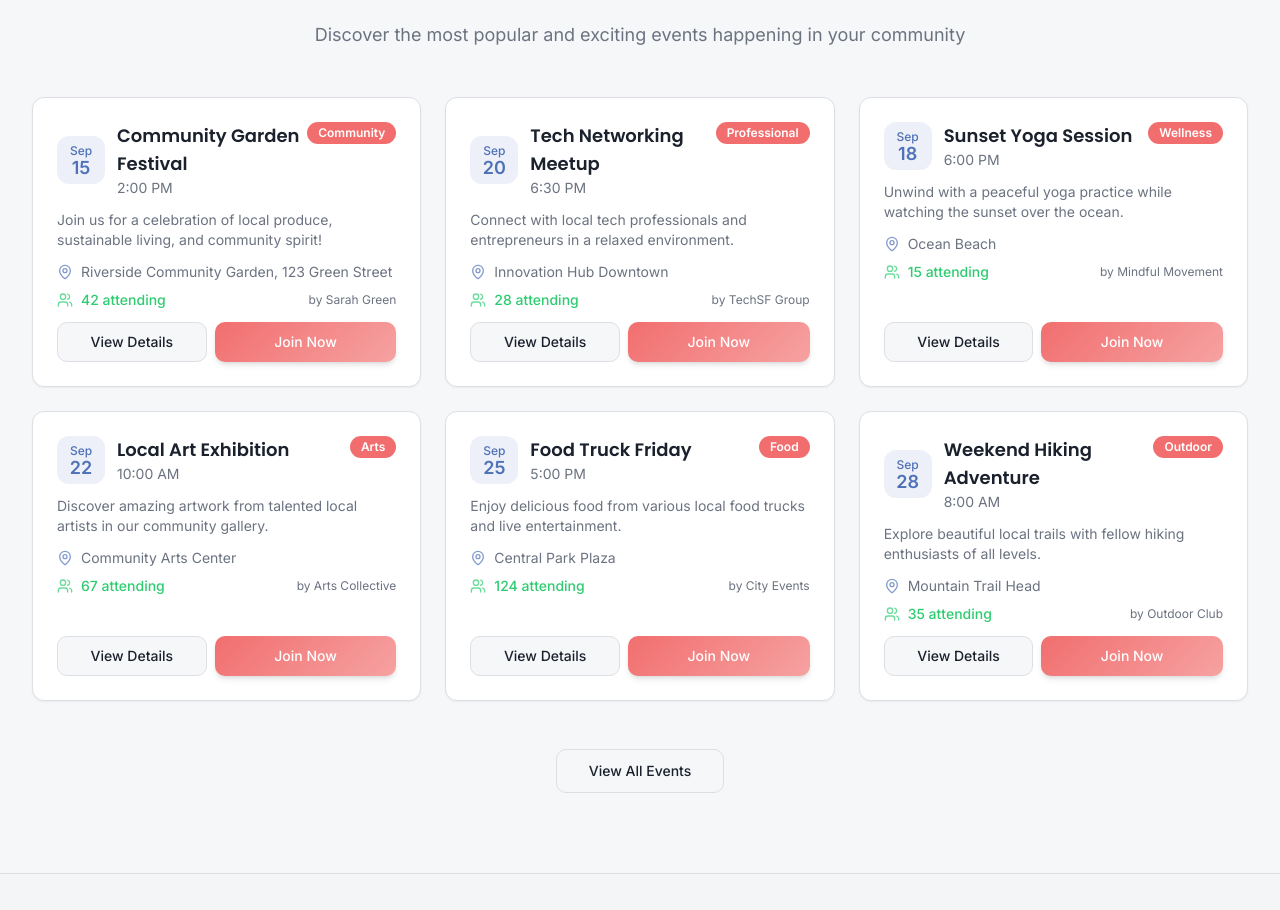
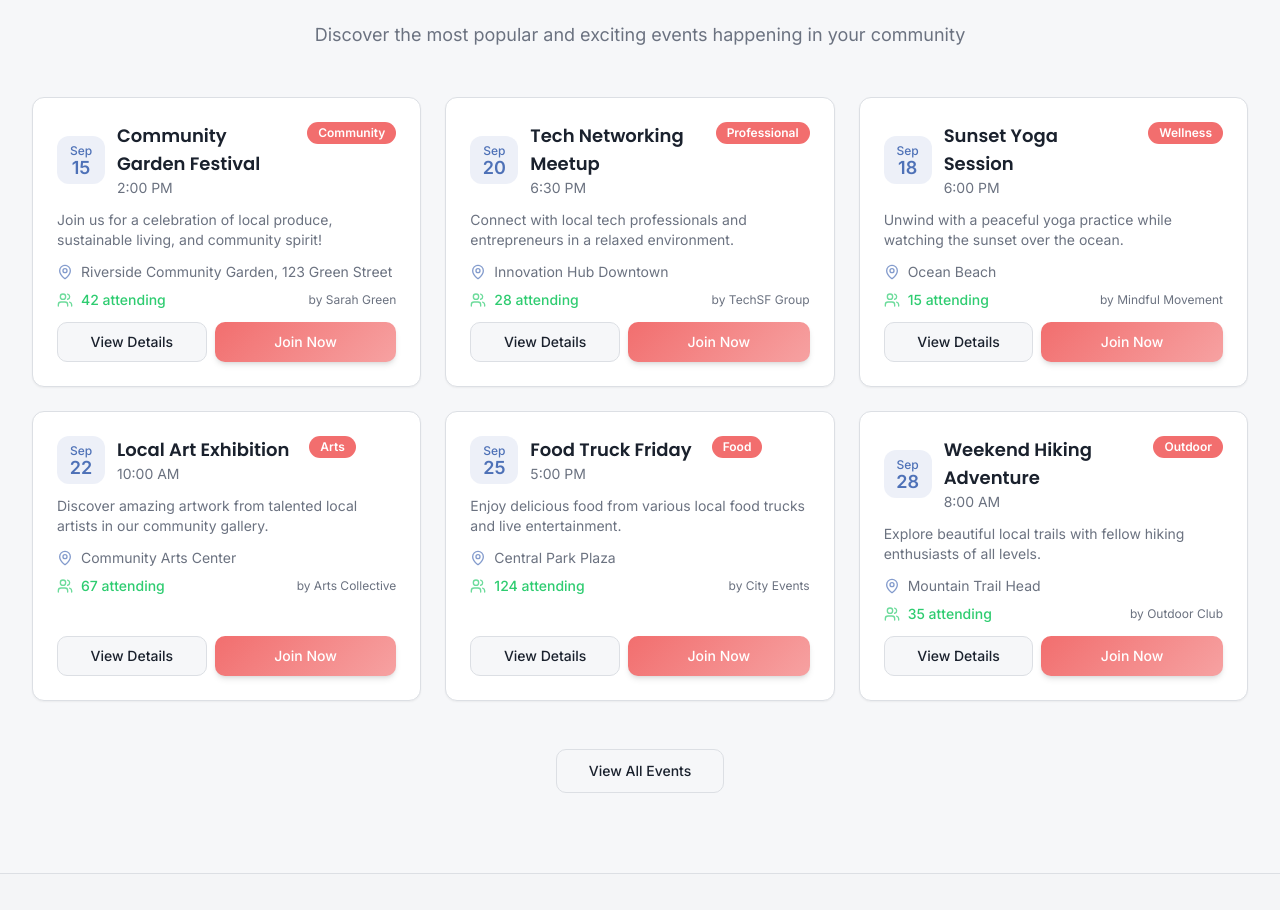
Before and after one commit to mohamedkhalaf47/event-hub, a React (Vite) app: page / in a window 1280 px wide. Shown: the part 1006-1916 px from the top of the page. Built offline with nearby package versions, Linux system fonts and the light colour scheme; the HTML template or start-up script is replaced by a standard one.

Commit message:
Edited EventCard.tsx

```diff
--- a/src/components/events/EventCard.tsx
+++ b/src/components/events/EventCard.tsx
@@ -63,7 +63,7 @@ const EventCard = ({
 	return (
 		<Card className="card-hover h-full flex flex-col">
 			<CardHeader className="pb-3">
-				<div className="flex items-start justify-between">
+				<div className="flex items-start gap-5">
 					<div className="flex items-center space-x-3">
 						<div className="flex flex-col items-center justify-center w-12 h-12 rounded-lg bg-primary/10 text-primary">
 							<span className="text-xs font-medium">{month}</span>
```
